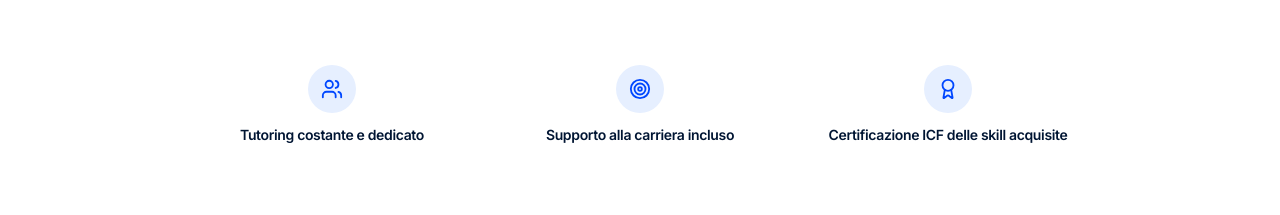
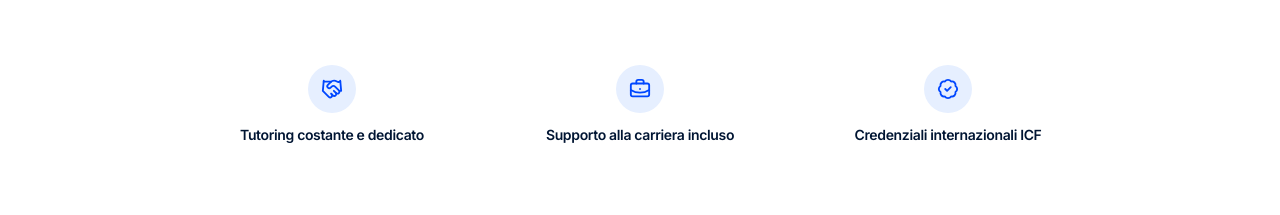
Before and after one commit to danielecolasanti22-wq/asterys-lab---scuola-di-coaching-icf, a React (Vite) app: page / in a window 1280 px wide. Shown: the part 1220-1435 px from the top of the page. Built offline with nearby package versions, Linux system fonts and the light colour scheme.

Commit message:
Update Home.tsx

```diff
--- a/src/pages/Home.tsx
+++ b/src/pages/Home.tsx
@@ -17,7 +17,10 @@ import {
   Video,
   X,
   Users,
-  Target
+  Target,
+  Handshake,
+  BriefcaseBusiness,
+  BadgeCheck
 } from 'lucide-react';
 import { coursesContent, type CourseTestimonial } from '../constants/coursesContent';
 import { CourseImage } from '../components/CourseImage';
@@ -249,9 +252,9 @@ const Accreditamenti = () => {
 /* 3. SCEGLI IL PERCORSO */
 const ScegliPercorso = () => {
   const features = [
-    { icon: Users, title: 'Tutoring costante e dedicato' },
-    { icon: Target, title: 'Supporto alla carriera incluso' },
-    { icon: Award, title: 'Certificazione ICF delle skill acquisite' }
+    { icon: Handshake, title: 'Tutoring costante e dedicato' },
+    { icon: BriefcaseBusiness, title: 'Supporto alla carriera incluso' },
+    { icon: BadgeCheck, title: 'Credenziali internazionali ICF' }
   ];
   return (
     <section id="percorsi" className="py-14 lg:py-20 bg-white">
@@ -794,11 +797,11 @@ const StatsBand = () => (
   <section className="bg-[#C4F4DB]">
     <div className="max-w-[1200px] mx-auto px-6 py-5 flex flex-col sm:flex-row items-center justify-center gap-x-16 gap-y-2 text-center">
       <p className="text-sm lg:text-base font-display font-black text-brand-navy tracking-[0.08em] uppercase">
-        +40 coach trainer certificati
+        Credenziali Internazionali ICF
       </p>
       <span className="hidden sm:block w-1 h-1 rounded-full bg-brand-navy/30" />
       <p className="text-sm lg:text-base font-display font-black text-brand-navy tracking-[0.08em] uppercase">
-        +3.000 studenti hanno cambiato carriera
+        +3.000 persone hanno cambiato carriera
       </p>
     </div>
   </section>
@@ -837,7 +840,7 @@ const CorsiCta = () => {
                     </div>
                     <div className="min-w-0">
                       <p className="text-[15px] font-black text-brand-navy leading-tight truncate">
-                        {c.subtitle}
+                        {c.title}
                       </p>
                       <p className="text-[11px] text-brand-navy/60 mt-0.5 uppercase tracking-wide font-bold">
                         {c.type}
```
